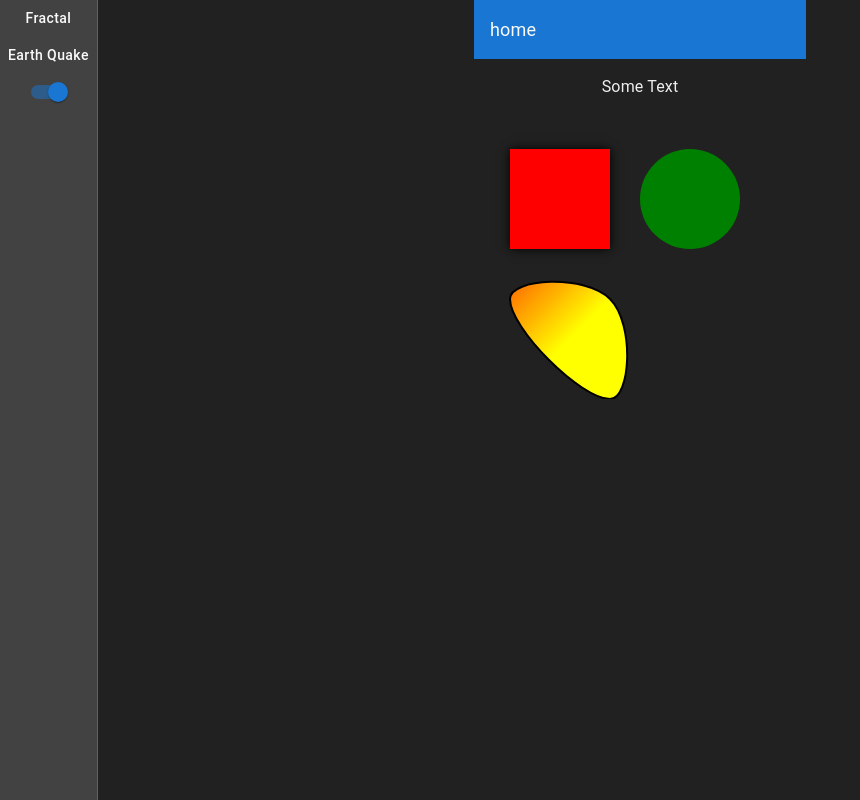
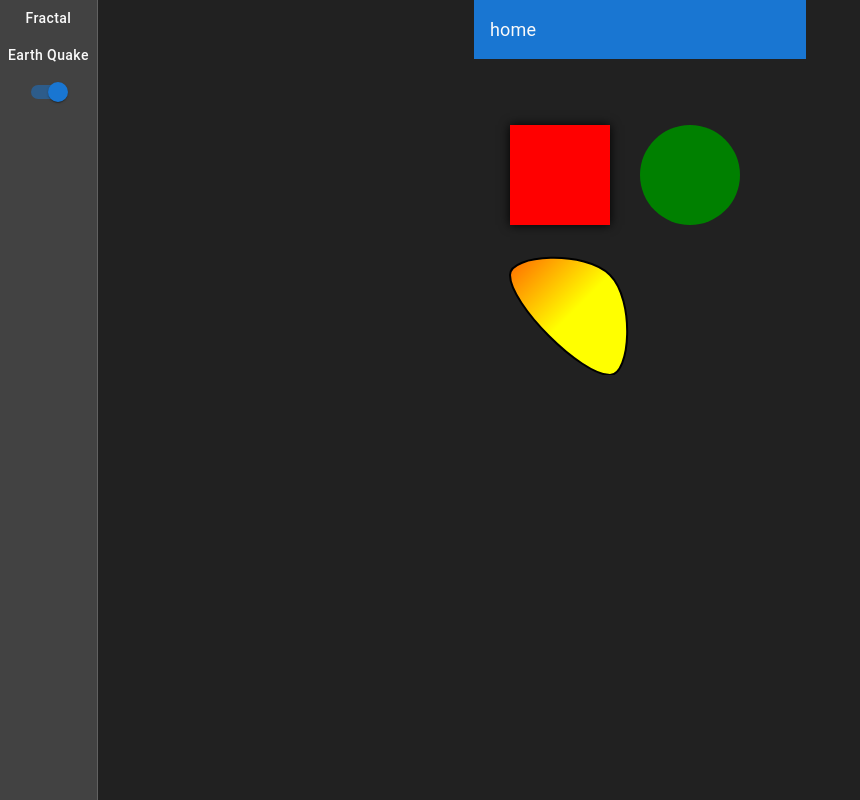
Before and after one commit to ClarenceLuk/web-app, a React (Create React App) app: page / in a window 1280 px wide. Shown: the whole page, without its empty margins (0-860 px from the left). Built offline with nearby package versions, Linux system fonts and the light colour scheme.

Commit message:
removed text

```diff
--- a/src/pages/fractal/fractal.tsx
+++ b/src/pages/fractal/fractal.tsx
@@ -5,7 +5,6 @@ import { Rect, Stage, Layer, Circle, Line } from 'react-konva'
 const Fractal = () => {
   return (
     <Box className={styles.backgroundContainer}>
-      <Typography variant="body1">Some Text</Typography>
       <Stage width={300} height={300}>
         <Layer>
           <Rect
```
Also changed, not shown: src/App.tsx (+8 -6 lines).
